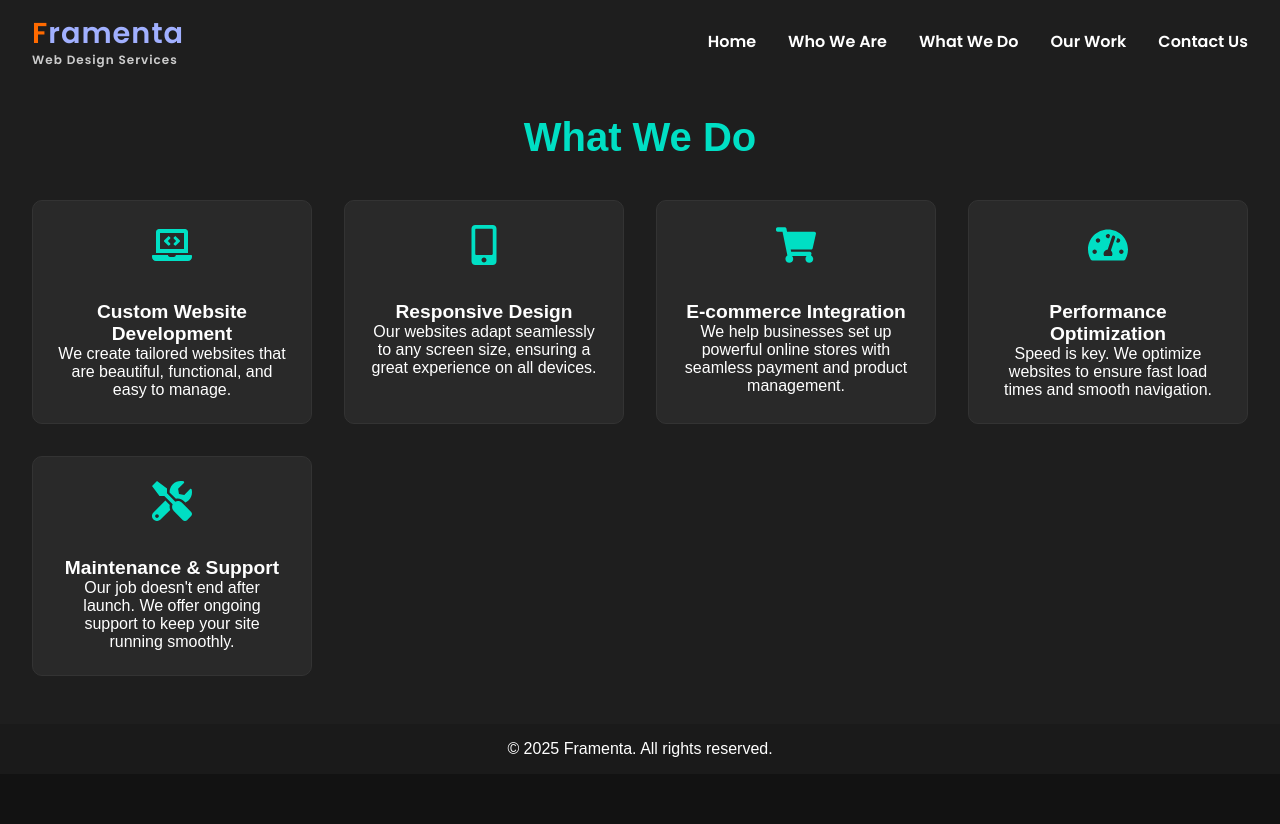
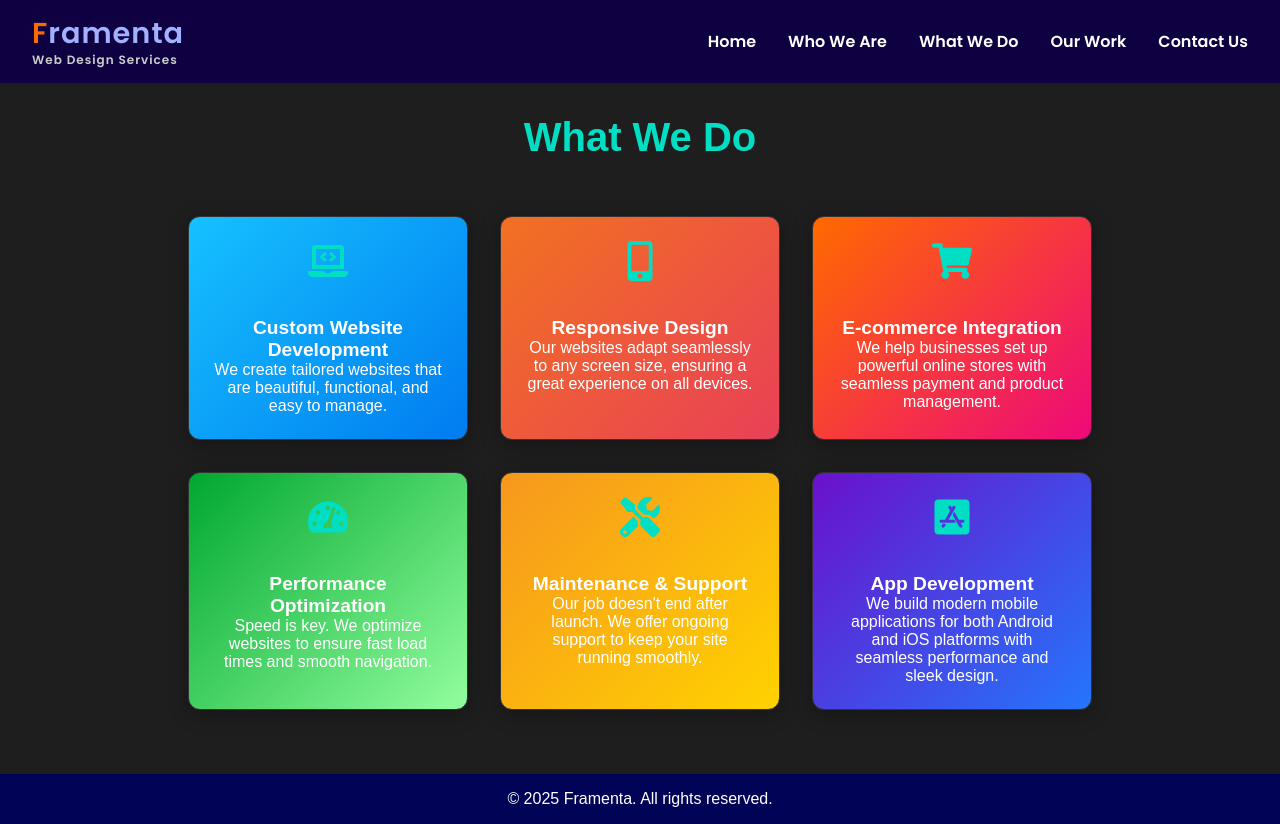
Before and after one commit to nemerj19/framenta-web, a React (Create React App) app: page /what-we-do in a window 1280 px wide. Before the commit the page ends 800 px from the top, so only its background shows below. Built offline with nearby package versions, Linux system fonts and the light colour scheme.

Commit message:
Fix Navbar and footer

```diff
--- a/src/components/Footer.css
+++ b/src/components/Footer.css
@@ -1,7 +1,7 @@
 .footer {
   text-align: center;
   padding: 1rem;
-  background-color: #1a1a1a;
+  background-color: #000356;
   color: white;
   position: relative;
   bottom: 0;
--- a/src/components/Home.css
+++ b/src/components/Home.css
@@ -89,3 +89,56 @@
 .tech-icons svg[title="GitHub"] {
   color: #ffffff; /* Or use #333 or #6e5494 if you prefer the GitHub brand tone */
 }
+
+.whatsapp-float {
+  position: fixed;
+  bottom: 20px;
+  right: 20px;
+  z-index: 999;
+  background-color: #25d366;
+  padding: 10px;
+  border-radius: 50%;
+  box-shadow: 0 4px 8px rgba(0, 0, 0, 0.3);
+}
+
+.whatsapp-icon {
+  width: 30px;
+  height: 30px;
+}
+
+.tech-icons {
+  margin-top: 2rem;
+  display: flex;
+  gap: 1.5rem;
+  justify-content: center;
+  color: #ff9b4f; /* or your accent color */
+}
+
+.tech-icons svg:hover {
+  transform: scale(1.1);
+  transition: transform 0.3s ease;
+}
+
+.what-we-offer {
+  margin-bottom: 4rem; /* Adds space below this section */
+}
+
+.about-us {
+  margin-bottom: 4rem; /* Optional: if you want space before the next */
+}
+
+.features-section,
+.about-preview,
+.tech-stack {
+  margin-bottom: 3rem; /* or adjust as you like */
+}
+
+.logo-f {
+  color: #ff6a00; /* orange/red or pick your color */
+  font-weight: bold;
+}
+
+.logo-rest {
+  color: #a1b0ff; /* bluish or secondary tone */
+  font-weight: bold;
+}
--- a/src/components/Navbar.css
+++ b/src/components/Navbar.css
@@ -1,6 +1,6 @@
 /* Navbar container */
 .navbar {
-  background-color: #1e1e1e;
+  background-color: #0e0041;
   color: white;
   padding: 1rem 2rem;
   display: flex;
--- a/src/pages/Home.js
+++ b/src/pages/Home.js
@@ -1,10 +1,17 @@
 import React from "react";
 import PageLayout from "../components/PageLayout";
 import "../components/Home.css";
-import { MdCode } from "react-icons/md";
 import { FaGithub } from "react-icons/fa";
 import { SiTailwindcss } from "react-icons/si";
-import { FaReact, FaHtml5, FaCss3Alt, FaJs } from "react-icons/fa";
+import {
+  FaReact,
+  FaHtml5,
+  FaCss3Alt,
+  FaJs,
+  FaLaptopCode,
+  FaPalette,
+  FaMobileAlt,
+} from "react-icons/fa";
 import { useNavigate } from "react-router-dom";
 
 function Home() {
@@ -12,17 +19,20 @@ function Home() {
 
   return (
     <PageLayout>
-      <div className="home-container">
-        <h1 className="hero-title">
-          Welcome to Framenta{" "}
-          <MdCode style={{ marginLeft: "10px", color: "#ffffff" }} />
+      <div className="welcome-card">
+        <h1>
+          Welcome to <span className="logo-f">F</span>
+          <span className="logo-rest">ramenta.</span>
         </h1>
-        <p className="hero-description">
-          We build modern, responsive websites tailored to your business.
-        </p>
-        <button className="cta-button" onClick={() => navigate("/contact-us")}>
-          Get Started
-        </button>
+
+        <p>Transforming ideas into interactive web experiences.</p>
+
+        {/* Add Icons Section */}
+        <div className="tech-icons">
+          <FaLaptopCode size={30} />
+          <FaMobileAlt size={30} />
+          <FaPalette size={30} />
+        </div>
       </div>
 
       <section className="features-section">
@@ -70,6 +80,19 @@ function Home() {
         </div>
       </section>
 
+      <a
+        href="https://wa.me/966576404358" // Example: https://wa.me/966501234567
+        className="whatsapp-float"
+        target="_blank"
+        rel="noopener noreferrer"
+      >
+        <img
+          src="https://img.icons8.com/color/48/000000/whatsapp--v1.png"
+          alt="WhatsApp"
+          className="whatsapp-icon"
+        />
+      </a>
+
       <section className="cta-footer">
         <h2>Let’s Build Something Amazing</h2>
         <button className="cta-button" onClick={() => navigate("/contact-us")}>
--- a/src/pages/WhatWeDO.js
+++ b/src/pages/WhatWeDO.js
@@ -5,6 +5,7 @@ import {
   FaShoppingCart,
   FaTachometerAlt,
   FaTools,
+  FaAppStoreIos,
 } from "react-icons/fa";
 import "./WhatWeDo.css";
 
@@ -58,6 +59,15 @@ function WhatWeDo() {
             your site running smoothly.
           </p>
         </div>
+
+        <div className="service-card">
+          <FaAppStoreIos size={40} color="#00dfc4" />
+          <h3 className="service-title">App Development</h3>
+          <p>
+            We build modern mobile applications for both Android and iOS
+            platforms with seamless performance and sleek design.
+          </p>
+        </div>
       </div>
     </div>
   );
--- a/src/pages/WhatWeDo.css
+++ b/src/pages/WhatWeDo.css
@@ -82,3 +82,54 @@
   margin-bottom: 1rem;
   display: inline-block;
 }
+
+.services-grid {
+  display: flex;
+  flex-wrap: wrap;
+  justify-content: center;
+  gap: 2rem;
+  padding: 2rem;
+}
+
+.service-card {
+  background: linear-gradient(135deg, #1f1f1f, #2b2b2b); /* dark base */
+  border-radius: 12px;
+  padding: 1.5rem;
+  width: 280px;
+  text-align: center;
+  transition: transform 0.3s ease, background 0.3s ease;
+  color: white;
+  box-shadow: 0 4px 20px rgba(0, 0, 0, 0.3);
+}
+
+.service-card:nth-child(1) {
+  background: linear-gradient(135deg, #16c1ff, #007cf0);
+}
+
+.service-card:nth-child(2) {
+  background: linear-gradient(135deg, #f27121, #e94057);
+}
+
+.service-card:nth-child(3) {
+  background: linear-gradient(135deg, #ff6a00, #ee0979);
+}
+
+.service-card:nth-child(4) {
+  background: linear-gradient(135deg, #00a72f, #92fe9d);
+}
+
+.service-card:nth-child(5) {
+  background: linear-gradient(135deg, #f7971e, #ffd200);
+}
+
+.service-card:hover {
+  transform: scale(1.05);
+}
+
+.service-card:nth-child(6) {
+  background: linear-gradient(
+    135deg,
+    #6a11cb,
+    #2575fc
+  ); /* purple-blue gradient */
+}
```
